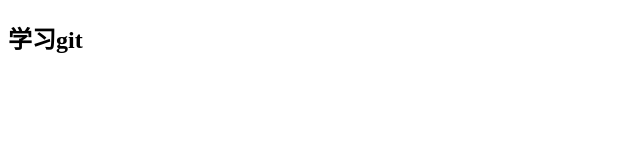
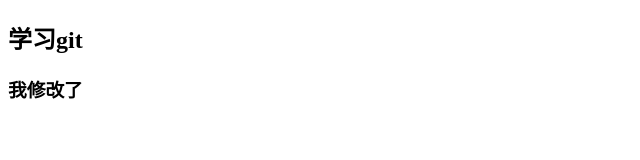
Before and after one commit to zhaoyongji11/heima72, a plain HTML site: page index.html in a window 1280 px wide. Shown: the whole page, without its empty margins (0-640 px from the left). Drawn offline with Linux system fonts and the light colour scheme.

Commit message:
我修改了文件

```diff
--- a/index.html
+++ b/index.html
@@ -8,5 +8,6 @@
 </head>
 <body>
     <h2>学习git</h2>
+ <h3>我修改了</h3>
 </body>
 </html>
```
